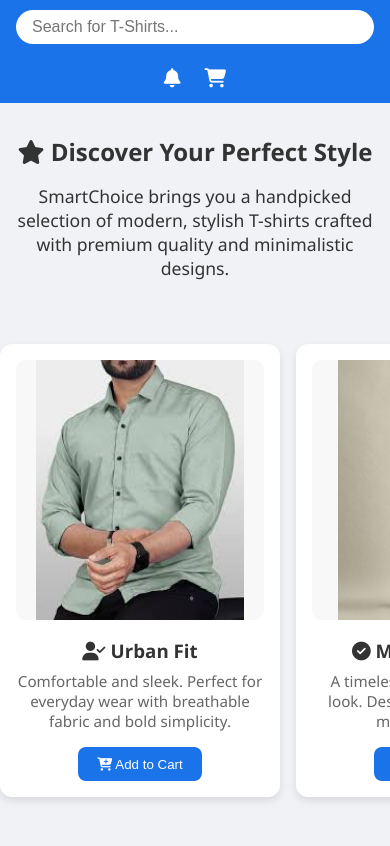
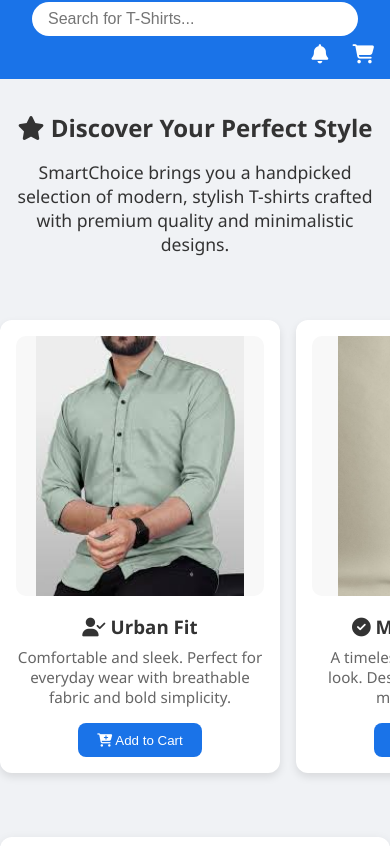
Before and after one commit to national-verified-page/c1, a plain HTML site: page index.html in a window 390 px wide. Shown: the part 49-895 px from the top of the page. Drawn offline with Linux system fonts and the light colour scheme.

Commit message:
Update index.html

```diff
--- a/index.html
+++ b/index.html
@@ -21,7 +21,7 @@
       display: flex;
       align-items: center;
       justify-content: space-between;
-      flex-wrap: nowrap;
+      flex-wrap: wrap;
     }
 
     .header-left {
@@ -49,13 +49,13 @@
     }
 
     .header-right {
-      flex-shrink: 0;
-      font-size: 1.2rem;
       display: flex;
       align-items: center;
-      justify-content: center;
+      justify-content: flex-end;
       gap: 1.5rem;
-      margin-top: 0.5rem;
+      font-size: 1.2rem;
+      flex-shrink: 0;
+      margin-top: 0;
     }
 
     .header-right i {
@@ -233,7 +233,14 @@
       }
 
       .header-center {
-        padding: 1rem 0;
+        width: 100%;
+        margin: 0.5rem 0;
+      }
+
+      .header-right {
+        width: 100%;
+        justify-content: flex-end;
+        margin-top: 0;
       }
 
       .hero h1 {
```
